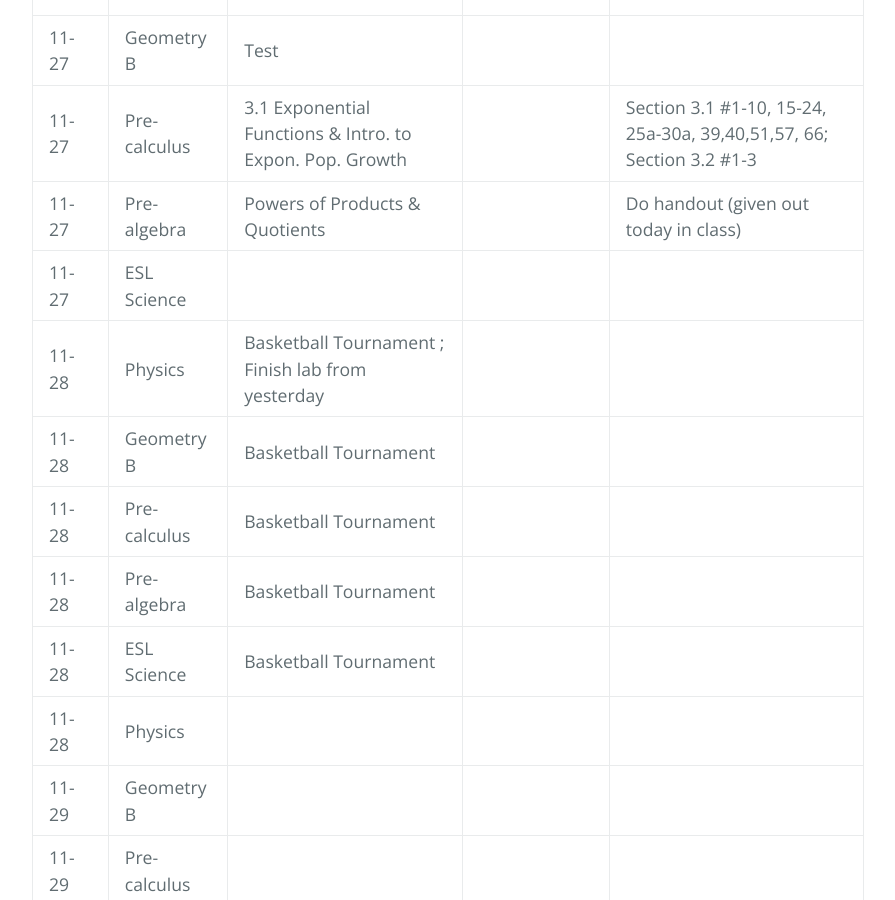
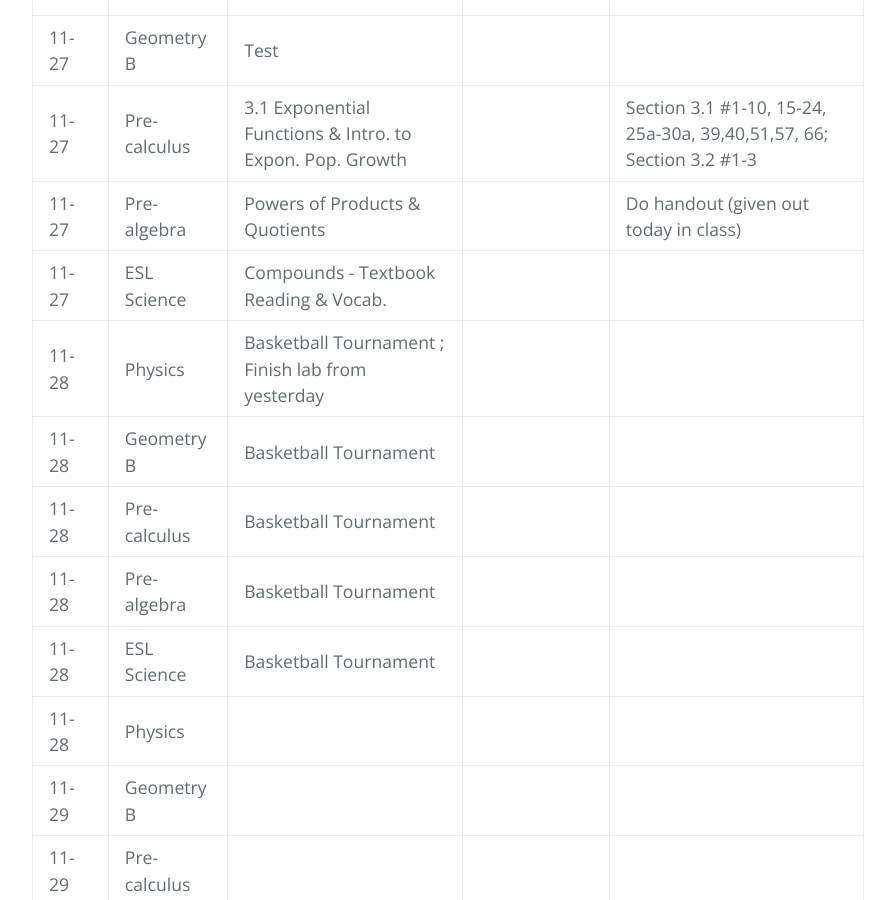
Before and after one commit to gpayoo/gpayoo, a Jekyll site: the page built from index.md, in a window 1280 px wide and 900 px high, scrolled down 693 px. Shown: the whole window, without its empty margins (192-1087 px from the left). Built offline with Jekyll 4.4.1, drawn with Linux system fonts in a browser that asks for light colours; our own code applies the rules of GitHub Pages for plain Markdown files.

Commit message:
Update index.md

```diff
--- a/index.md
+++ b/index.md
@@ -14,7 +14,7 @@ layout: default
 | 11-27 | Geometry B | Test | |
 | 11-27 | Pre-calculus | 3.1 Exponential Functions & Intro. to Expon. Pop. Growth  | |  Section 3.1 #1-10, 15-24, 25a-30a, 39,40,51,57, 66; Section 3.2 #1-3
 | 11-27 | Pre-algebra | Powers of Products & Quotients  | | Do handout (given out today in class)
-| 11-27 | ESL Science | |  |
+| 11-27 | ESL Science | Compounds - Textbook Reading & Vocab. |  |
 | 11-28 | Physics | Basketball Tournament ; Finish lab from yesterday | |
 | 11-28 | Geometry B | Basketball Tournament | |
 | 11-28 | Pre-calculus | Basketball Tournament  | |
```
